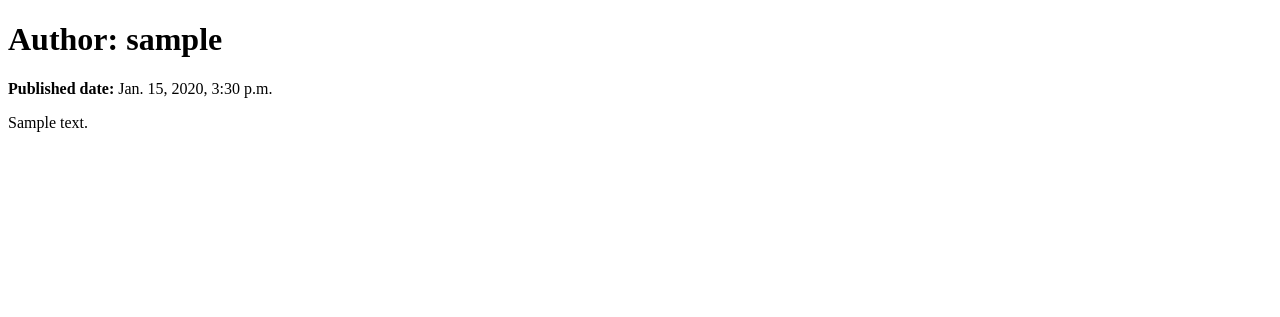
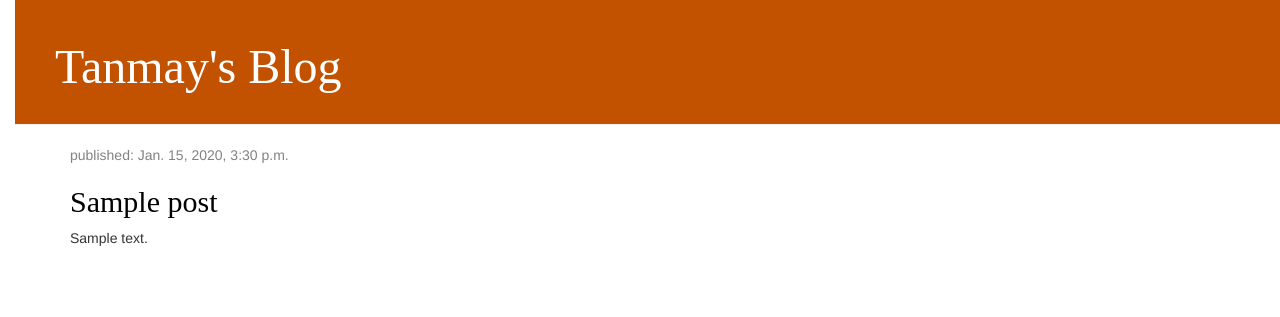
Before and after one commit to tanmaythaakur/my-first-blog, a Django app: page / in a window 1280 px wide. Shown: the top 317 px of the page. Run offline with Django 3.2, Linux system fonts and the light colour scheme; tables that the repository leaves empty hold one stand-in row (values such as "Sample post"); some libraries are stand-ins or nearby versions.

Commit message:
Added CSS and other static stuff

```diff
--- /dev/null
+++ b/blog/static/css/blog.css
@@ -0,0 +1,55 @@
+h1 a, h2 a {
+    color: #f0f0f0;
+    font-family: 'Lobster';
+}
+
+.page-header {
+    background-color: #C25100;
+    margin-top: 0;
+    padding: 20px 20px 20px 40px;
+}
+
+.page-header h1, .page-header h1 a, .page-header h1 a:visited, .page-header h1 a:active {
+    color: #ffffff;
+    font-size: 36pt;
+    text-decoration: none;
+}
+
+.content {
+    margin-left: 40px;
+}
+
+h1, h2, h3, h4 {
+    font-family: 'Lobster', cursive;
+}
+
+.date {
+    color: #828282;
+}
+
+.save {
+    float: right;
+}
+
+.post-form textarea, .post-form input {
+    width: 100%;
+}
+
+.top-menu, .top-menu:hover, .top-menu:visited {
+    color: #ffffff;
+    float: right;
+    font-size: 26pt;
+    margin-right: 20px;
+}
+
+.post {
+    margin-bottom: 70px;
+}
+
+.post h2 a, .post h2 a:visited {
+    color: #000000;
+}
+
+body {
+    padding-left: 15px;
+}
--- a/blog/templates/blog/post_list.html
+++ b/blog/templates/blog/post_list.html
@@ -1,22 +1,39 @@
-<!doctype html>
+{% load static %}
+<!DOCTYPE html>
+
 <html lang="en">
 <head>
     <meta charset="UTF-8">
     <meta name="viewport"
           content="width=device-width, user-scalable=no, initial-scale=1.0, maximum-scale=1.0, minimum-scale=1.0">
     <meta http-equiv="X-UA-Compatible" content="ie=edge">
-    <title>Tanmay's Blog</title>
+    <link rel="stylesheet" href="//maxcdn.bootstrapcdn.com/bootstrap/3.2.0/css/bootstrap.min.css">
+    <link rel="stylesheet" href="//maxcdn.bootstrapcdn.com/bootstrap/3.2.0/css/bootstrap-theme.min.css">
+    <link rel="stylesheet" href="{% static 'css/blog.css' %}">
+    <title>Blog</title>
 </head>
 <body>
 
-    {% for post in posts %}
-        <div>
-            <h1>Author: {{ post.author }}</h1>
-            <p><strong>Published date:</strong> {{ post.published_date }}</p>
+    <div class="page-header">
+        <h1><a href="/">Tanmay's Blog</a></h1>
+    </div>
+    <div class="content container">
+    <div class="row">
+        <div class="col-md-8">
+            {% for post in posts %}
+                <div class="post">
+                    <div class="date">
+                        <p>published: {{ post.published_date }}</p>
+                    </div>
+                    <h2><a href="">{{ post.title }}</a></h2>
+                    <p>{{ post.text|linebreaksbr }}</p>
+                </div>
+            {% endfor %}
+        </div>
+    </div>
+</div>
 
-            <p>{{ post.text | linebreaksbr }} </p>
-        </div>
-    {% endfor %}
+
 
 </body>
 </html>
--- a/blog/urls.py
+++ b/blog/urls.py
@@ -3,4 +3,5 @@ from . import views
 
 urlpatterns = [
     path('', views.post_list, name="post_list"),
+
 ]
--- a/blog/views.py
+++ b/blog/views.py
@@ -1,7 +1,8 @@
 from django.shortcuts import render
 from .models import Post
+from django.utils import timezone
 
 # Create your views here.
 def post_list(request):
-    posts = Post.objects.all().order_by('published_date')
+    posts = Post.objects.filter(published_date__lte=timezone.now()).order_by('published_date')
     return render(request, 'blog/post_list.html', {'posts': posts})
--- a/mysite/settings.py
+++ b/mysite/settings.py
@@ -119,4 +119,4 @@ USE_TZ = True
 # https://docs.djangoproject.com/en/3.0/howto/static-files/
 
 STATIC_URL = '/static/'
-STATIC_ROOT = os.path.join(BASE_DIR, 'static')
+STATIC_ROOT = os.path.join(BASE_DIR, '/static')
```
